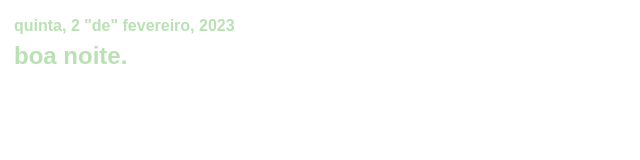
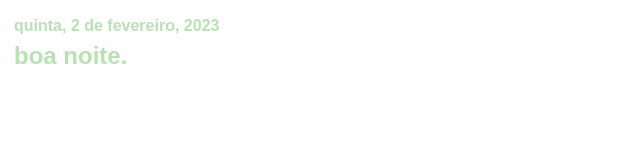
Before and after one commit to luupires/notion, a plain HTML site: page index.html in a window 1280 px wide. Shown: the full height of the page, 0-640 px from the left. Drawn offline with Linux system fonts and the light colour scheme.

Commit message:
Update index.html

```diff
--- a/index.html
+++ b/index.html
@@ -53,7 +53,7 @@
     var today = new Date();
     var hrs = today.getHours();
     var dayOfWeek = weekday[today.getDay()];
-    var date = `${dayOfWeek}, ${today.getDate()} "de" ${monthNames[today.getMonth()]}, ${today.getFullYear()}`;
+    var date = `${dayOfWeek}, ${today.getDate()} de ${monthNames[today.getMonth()]}, ${today.getFullYear()}`;
 
     var greet;
 
```
